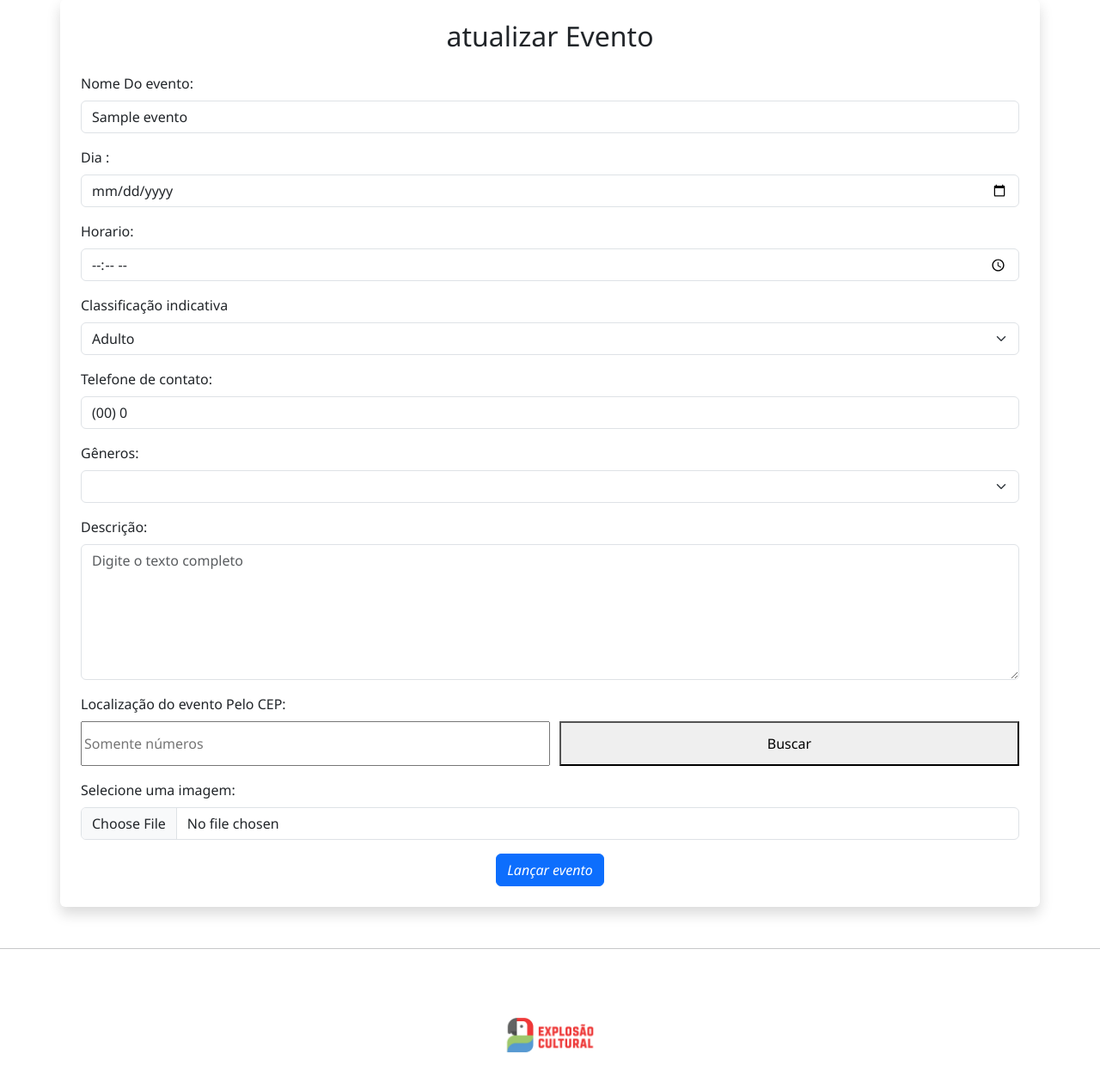
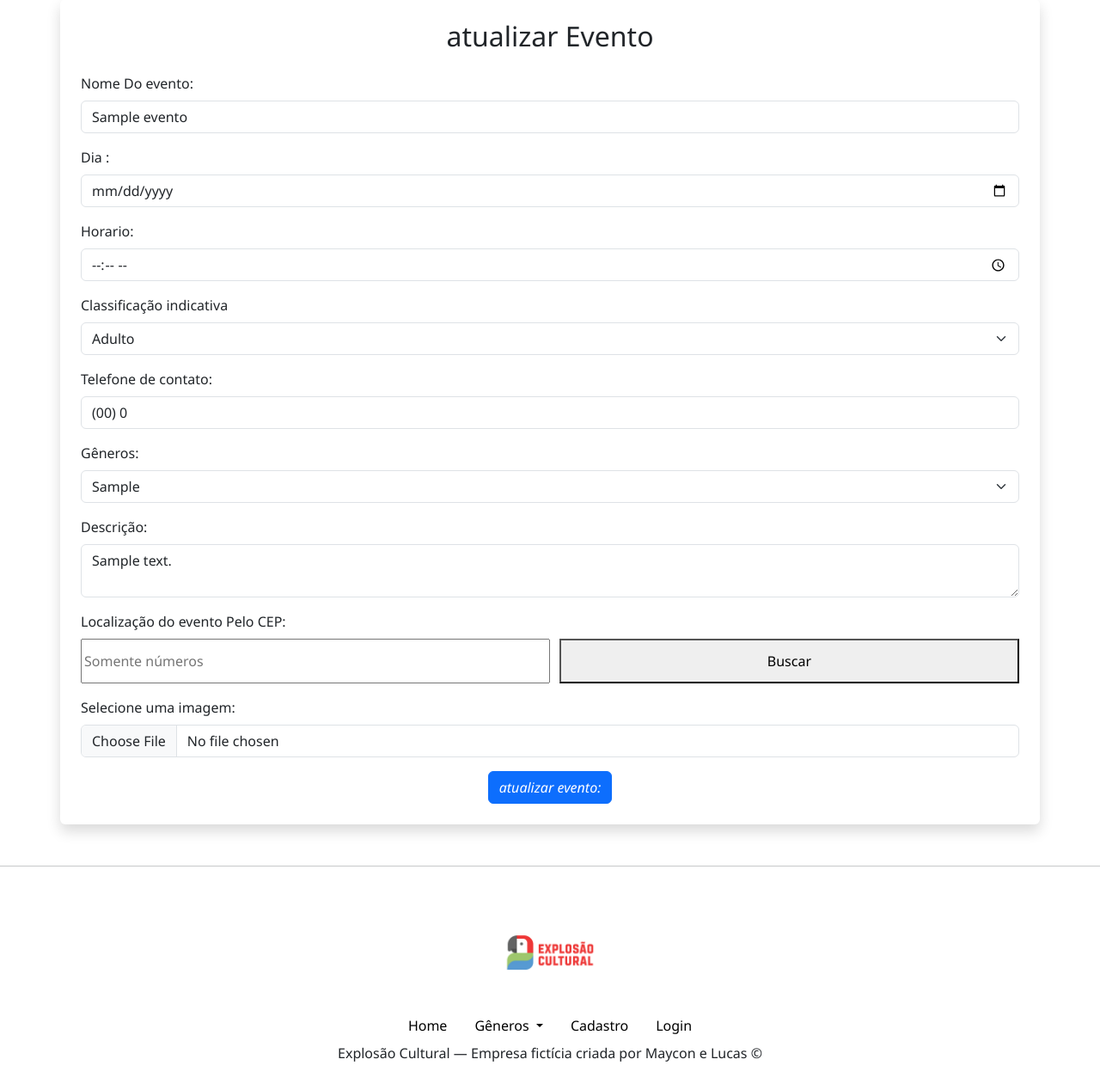
Before and after one commit to mayconr4/explosao-cultural-2, a PHP site: page /atualizaEvento.php?id=1 in a window 1280 px wide. Shown: the part 239-1507 px from the top of the page at 86% size. After the commit the page ends 1474 px from the top, so only its background shows below. Run offline with PHP 8.4, Linux system fonts and the light colour scheme; the visitor is signed in with stand-in values (Sample User, id 1); tables that the repository leaves empty or names only in its code hold one stand-in row (values such as "Sample post").

Commit message:
em andamento atualizaEvento

```diff
--- a/atualizaEvento.php
+++ b/atualizaEvento.php
@@ -8,6 +8,7 @@
 use ExplosaoCultural\Helpers\Validacoes;
 use ExplosaoCultural\Models\Enderecos;
 use ExplosaoCultural\Models\Eventos;
+use ExplosaoCultural\Services\EventoComEnderecoServico;
 use ExplosaoCultural\Services\EventoServico;
 use ExplosaoCultural\Services\GeneroServico;
 
@@ -17,7 +18,7 @@
 
 
 ControleDeAcesso::exigirLogin();
-$idUsuario = $_SESSION['id'] ;
+$idUsuario = $_SESSION['id'];
 //  $tipoUsuario = TipoUsuario::from($_SESSION['tipo']);
 
 $tipoUsuario = $_SESSION['tipo'] === 'Administrador' ? TipoUsuario::ADMINISTRADOR : TipoUsuario::USUARIO;
@@ -35,7 +36,7 @@
 // var_dump($dados);
 // die();
 
-if (empty($dados)){
+if (empty($dados)) {
   Utils::alertaErro("evennto não encontrado");
   header("location:usuario.php");
   exit;
@@ -65,23 +66,44 @@
     Validacoes::validarTitulo($titulo);
     Validacoes::validarDescricao($descricao);
 
-        if ($arquivoDeImagem !== null){
+    if ($arquivoDeImagem !== null) {
       Utils::upload($arquivoDeImagem);
       $nomeDaImagem = $arquivoDeImagem['name'];
-        } else{
+    } else {
       $nomeDaImagem = $dados['imagem'];
     }
 
-        $classificacaoEnum = TipoClassificacao::from($classificacao);
+    $classificacaoEnum = TipoClassificacao::tryFrom($classificacao);
+
+    if (!$classificacaoEnum ) {
+      throw new Exception("Classificação inválida");
+    }
 
     $endereco = new Enderecos($cep, $logradouro, $bairro, $cidade, $estado);
 
-       $evento = new Eventos($titulo, $dataDoEvento, $horario, $classificacaoEnum, $telefone, null, $idGenero, $idUsuario, $nomeDaImagem, $descricao);
+    $idEndereco = $_POST['endereco_id'] ?? null;
+    $endereco->setId($idEndereco);
 
-       $eventoServico = new EventoServico();
-       $eventoServico->atualizar($evento,$tipoUsuario,$endereco);
+    $evento = new Eventos(
+    $titulo,
+    $dataDoEvento,
+    $horario,
+    $classificacaoEnum,
+    $telefone,
+    $idEndereco,
+    $idGenero,
+    $idUsuario,
+    $nomeDaImagem,
+    $descricao,
+    $idEvento
+);
 
-       header("location:usuario.php?evento_atualizado");
+
+   $eventoComEnderecoServico = new EventoComEnderecoServico();
+   $teste =  $eventoComEnderecoServico->atualizarCompleto($evento, $endereco);
+
+
+    header("location:usuario.php");
     exit;
   } catch (Throwable $erro) {
     $mensagemErro = $erro->getMessage();
@@ -161,31 +183,32 @@
 
       <div class="mb-3">
         <label class="form-label" for="titulo">Nome Do evento:</label>
-                <input value="<?=$dados['nome']?>" class="form-control" type="text" id="nome_evento" name="nome_evento" placeholder="Digite o nome do evento" required />
+        <input value="<?= $dados['nome'] ?>" class="form-control" type="text" id="nome_evento" name="nome_evento" placeholder="Digite o nome do evento" required />
       </div>
 
       <div class="mb-3">
         <label class="form-label" for="titulo">Dia :</label>
-                <input value="<?=$dados['datas']?>" class="form-control" type="date" id="datas" name="datas" placeholder="Digite o nome do evento" required />
+        <input value="<?= $dados['datas'] ?>" class="form-control" type="date" id="datas" name="datas" placeholder="Digite o nome do evento" required />
       </div>
 
       <div class="mb-3">
         <label class="form-label" for="titulo">Horario:</label>
-                <input value="<?=$dados['horario']?>" class="form-control" type="time" id="horario" name="horario" placeholder="Digite o nome do evento" required />
+        <input value="<?= $dados['horario'] ?>" class="form-control" type="time" id="horario" name="horario" placeholder="Digite o nome do evento" required />
       </div>
 
       <div class="mb-3">
         <label class="form-label" for="classificacao">Classificação indicativa</label>
         <select class="form-select" name="classificacao" id="classificacao" required>
-                    <option value="<?=$dados['classificacao']?>">Adulto</option>
-                    <option value="<?=$dados['classificacao']?>">infantil</option>
+          <option value="Adulto" <?= $dados['classificacao'] === 'Adulto' ? 'selected' : '' ?>>Adulto</option>
+          <option value="Infantil" <?= $dados['classificacao'] === 'Infantil' ? 'selected' : '' ?>>Infantil</option>
+
 
         </select>
       </div>
 
       <div class="mb-3">
         <label class="form-label" for="telefone">Telefone de contato:</label>
-                <input value="<?=$dados['telefone']?>" class="form-control" type="tel" id="telefone" name="telefone" />
+        <input value="<?= $dados['telefone'] ?>" class="form-control" type="tel" id="telefone" name="telefone" />
       </div>
 
 
@@ -195,7 +218,7 @@
           <option value=""></option>
 
           <?php foreach ($listaDeGeneros as $generos) { ?>
-                        <option value="<?= $generos['id'] ?>">
+             <option value="<?= $generos['id'] ?>" <?= $generos['id'] == $dados['genero_id'] ? 'selected' : '' ?>>
             <?= $generos['tipo'] ?>
         </option>
           <?php } ?>
@@ -207,45 +230,48 @@
 
 
       <div class="mb-3">
-                <label value="<?=$dados['descricao']?>" class="form-label" for="descricao">Descrição:</label>
-                <textarea class="form-control" name="descricao" id="descricao" cols="50" rows="6" placeholder="Digite o texto completo" required></textarea>
+        <label value="<?= $dados['descricao'] ?>" class="form-label" for="descricao">Descrição:</label>
+        <textarea class="form-control" name="descricao" id="descricao"><?= $dados['descricao'] ?></textarea>
+
+
       </div>
-
+      <!--cep comeca aqui  -->
       <div class="mb-3">
         <label class="form-label" for="cep">Localização do evento Pelo CEP: <span id="status"></span></label>
         <div id="area-do-cep">
-                    <input value="<?=$dados['datas']?>" maxlength="9" inputmode="numeric" placeholder="Somente números" type="text" id="cep"
-                        name="cep" required> <br>
+          <input value="<?= $dados['endereco']['cep'] ?? '' ?>" maxlength="9" inputmode="numeric" placeholder="Somente números" type="text" id="cep" name="cep" required>
+          <br>
           <button id="buscar">Buscar</button>
         </div>
-                <!-- <textarea class="form-control" name="resumo" id="resumo" cols="50" rows="2" maxlength="300" placeholder="Endereço" required></textarea> -->
       </div>
+
       <div class="campos-restantes mb-3">
         <label for="logradouro">Endereço:</label>
-                <input type="text" id="logradouro" name="logradouro" size="30">
+        <input type="text" id="logradouro" name="logradouro" size="30" value="<?= $dados['endereco']['logradouro'] ?? '' ?>">
       </div>
       <div class="campos-restantes mb-3">
         <label for="bairro">Bairro:</label>
-                <input type="text" id="bairro" name="bairro">
+        <input type="text" id="bairro" name="bairro" value="<?= $dados['endereco']['bairro'] ?? '' ?>">
       </div>
       <div class="campos-restantes mb-3">
         <label for="cidade">Cidade:</label>
-                <input type="text" id="cidade" name="cidade">
+        <input type="text" id="cidade" name="cidade" value="<?= $dados['endereco']['cidade'] ?? '' ?>">
       </div>
       <div class="campos-restantes mb-3">
         <label for="estado">Estado:</label>
-                <input type="text" id="estado" name="estado">
+        <input type="text" id="estado" name="estado" value="<?= $dados['endereco']['estado'] ?? '' ?>">
       </div>
 
+      <input type="hidden" name="endereco_id" value="<?= $dados['endereco']['id'] ?? '' ?>">
+
+      <!--cep acaba aqui  -->
       <div class="mb-3">
         <label class="form-label" for="imagem">Selecione uma imagem:</label>
-                <input class="form-control" type="file" id="imagem" name="imagem" accept="image/png, image/jpeg, image/gif, image/svg+xml" required />
+        <input class="form-control" type="file" id="imagem" name="imagem" accept="image/png, image/jpeg, image/gif, image/svg+xml" />
       </div>
 
       <div class="text-center">
-                <button class="btn btn-primary" id="atualizar" name="atualizar type="submit">
-                    <i class="bi bi-save">Lançar evento</i>
-                </button>
+        <button class="btn btn-primary" id="atualizar" name="atualizar" type="submit"><i class="bi bi-save">atualizar evento: </i></button>
       </div>
     </form>
 
@@ -302,4 +328,5 @@
   <script src="js/buscar.js"></script>
   <script src="https://cdn.jsdelivr.net/npm/bootstrap@5.3.6/dist/js/bootstrap.bundle.min.js"></script>
 </body>
+
 </html>
--- a/criarEvento.php
+++ b/criarEvento.php
@@ -37,6 +37,8 @@
     $bairro = Utils::sanitizar($_POST["bairro"]);
     $cidade = Utils::sanitizar($_POST["cidade"]);
     $estado = Utils::sanitizar($_POST["estado"]);
+
+
 
     $arquivoDeImagem = Utils::sanitizar($_FILES["imagem"], "arquivo");
 
--- a/src/Enums/TipoClassificacao.php
+++ b/src/Enums/TipoClassificacao.php
@@ -2,8 +2,8 @@
 namespace ExplosaoCultural\Enums;
 
 enum TipoClassificacao:string{
-    case INFANTIL = 'infantil';
-    case  ADULTO = 'adulto';
+    case INFANTIL = 'Infantil';
+    case  ADULTO = 'Adulto';
 
 
 }
--- a/src/Models/Enderecos.php
+++ b/src/Models/Enderecos.php
@@ -69,7 +69,7 @@
 
     //setters
 
-    private function setId(?int $id): void
+    public function setId(?int $id): void
     {
         $this->id = $id;
     }
--- a/src/Services/EventoServico.php
+++ b/src/Services/EventoServico.php
@@ -120,7 +120,7 @@
             $consulta->bindValue(":nome", $evento->getNome(), PDO::PARAM_STR);
             $consulta->bindValue(":datas", $evento->getData(), PDO::PARAM_STR);
             $consulta->bindValue(":horario", $evento->getHorario(), PDO::PARAM_STR);
-            $consulta->bindValue(":classificacao", $evento->getClassificacao(), PDO::PARAM_STR);
+            $consulta->bindValue(":classificacao", $evento->getClassificacao()->value, PDO::PARAM_STR);
             $consulta->bindValue(":telefone", $evento->getTelefone(), PDO::PARAM_STR);
             $consulta->bindValue(":usuario_id", $evento->getUsuarioId(), PDO::PARAM_INT);
             $consulta->bindValue(":endereco_id", $evento->getEnderecoId(), PDO::PARAM_INT);
```
Also changed, not shown: src/Services/EventoComEnderecoServico.php (+18 -0 lines), images/Leonardo_Phoenix_A_stylized_modern_logo_design_featuring_a_cro_2.jpg (added), images/exemplo-crud-poo-2025.png (added), images/explosao-cultural.drawio.png (added), 1 other file. Lines whose indentation alone changed are shown as unchanged.
